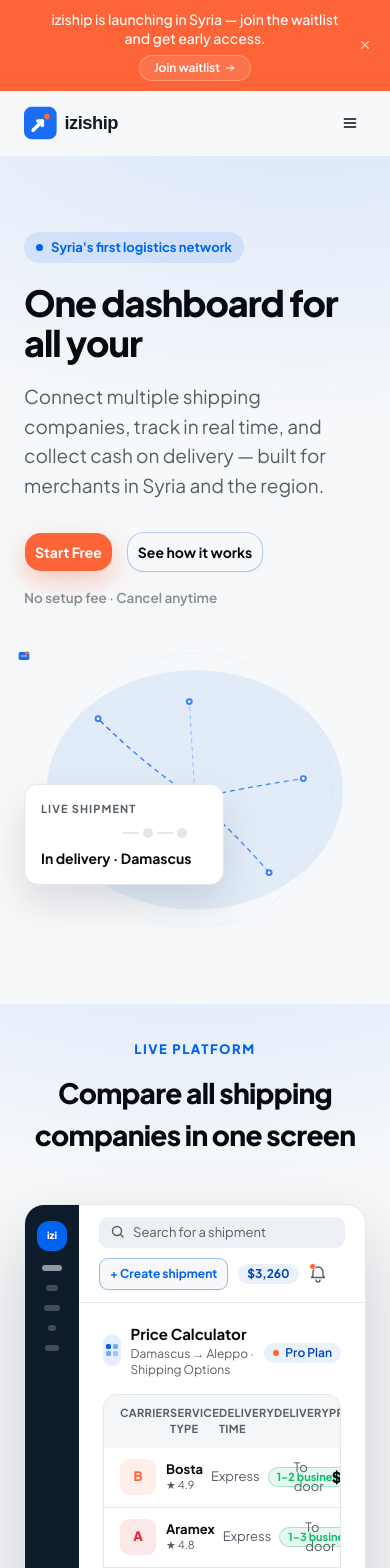
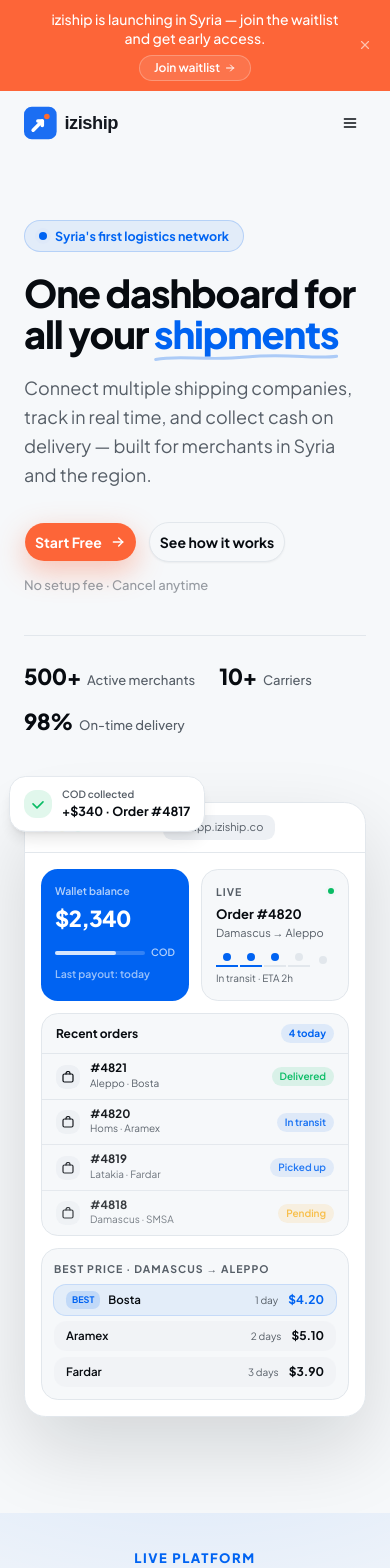
Before and after one commit to Saeed-Altout/iziship, a Next.js app: page /en in a window 390 px wide. Shown: the top 1568 px of the page. Built offline with nearby package versions, Linux system fonts and the light colour scheme.

Commit message:
feat: update hero section text formatting and enhance layout responsiveness

```diff
--- a/messages/ar.json
+++ b/messages/ar.json
@@ -17,8 +17,7 @@
   },
   "hero": {
     "badge": "أول شبكة لوجستية في سوريا",
-    "h1": "لوحة واحدة لكل {highlight}",
-    "h1Highlight": "شحناتك",
+    "h1": "لوحة واحدة لكل <highlight>شحناتك</highlight>",
     "sub": "اربط عدة شركات شحن، وتتبع في الوقت الفعلي، وحصّل الدفع عند التسليم — مصمم للتجار في سوريا والمنطقة.",
     "cta1": "ابدأ مجاناً",
     "cta2": "شاهد كيف يعمل",
--- a/messages/en.json
+++ b/messages/en.json
@@ -17,8 +17,7 @@
   },
   "hero": {
     "badge": "Syria's first logistics network",
-    "h1": "One dashboard for all your {highlight}",
-    "h1Highlight": "shipments",
+    "h1": "One dashboard for all your <highlight>shipments</highlight>",
     "sub": "Connect multiple shipping companies, track in real time, and collect cash on delivery — built for merchants in Syria and the region.",
     "cta1": "Start Free",
     "cta2": "See how it works",
--- a/src/components/marketing/hero.tsx
+++ b/src/components/marketing/hero.tsx
@@ -2,148 +2,392 @@
 
 import { useTranslations, useLocale } from "next-intl";
 import { Button } from "@/components/ui/button";
+import { IconArrowRight } from "@tabler/icons-react";
+import { type ILocale } from "@/i18n/routing";
+import { isRtl } from "@/lib/i18n";
 
 export function HeroSection() {
   const t = useTranslations("hero");
-  const locale = useLocale();
-  const isAr = locale === "ar";
+  const locale = useLocale() as ILocale;
+  const rtl = isRtl(locale);
 
   return (
-    <section
-      className="px-6 pb-20 pt-19"
+    <section className="relative overflow-hidden px-6 pb-24 pt-16">
+      {/* Grid texture */}
+      {/* <div
+        className="pointer-events-none absolute inset-0 opacity-[0.025]"
         style={{
-        background:
-          "radial-gradient(1100px 540px at 78% -8%, color-mix(in oklch, var(--primary) 12%, transparent) 0%, transparent 62%), var(--background)",
+          backgroundImage:
+            "linear-gradient(var(--foreground) 1px, transparent 1px), linear-gradient(90deg, var(--foreground) 1px, transparent 1px)",
+          backgroundSize: "48px 48px",
         }}
+      /> */}
+
+      <div className="relative mx-auto grid max-w-7xl grid-cols-1 items-center gap-16 md:grid-cols-[1.1fr_1fr]">
+        {/* ── Left ── */}
+        <div className="animate-iz-fade-up flex flex-col">
+          <div className="inline-flex w-fit items-center gap-2 rounded-full border border-primary/20 bg-primary/8 px-3.5 py-1.5 text-[12.5px] font-bold text-primary">
+            <span className="relative flex size-2">
+              <span className="absolute inline-flex h-full w-full animate-ping rounded-full bg-primary opacity-60" />
+              <span className="relative inline-flex size-2 rounded-full bg-primary" />
+            </span>
+            {t("badge")}
+          </div>
+
+          <h1 className="mt-5 text-[clamp(38px,4.8vw,62px)] font-extrabold leading-[1.08] tracking-[-0.03em] text-foreground">
+            {t.rich("h1", {
+              highlight: (chunks) => (
+                <span className="relative inline-block whitespace-nowrap">
+                  <span className="relative z-10 text-primary">{chunks}</span>
+                  <svg
+                    className="absolute -bottom-2 start-0 w-full"
+                    viewBox="0 0 220 12"
+                    preserveAspectRatio="none"
+                    aria-hidden="true"
                   >
-      <div className="mx-auto grid max-w-7xl grid-cols-1 items-center gap-12 md:grid-cols-[1.04fr_1fr] md:gap-13">
-
-        {/* Left column */}
-        <div className="animate-iz-fade-up">
-          <span className="inline-flex items-center gap-2 rounded-full bg-primary/10 px-3 py-1.5 text-[13px] font-bold text-primary">
-            <span className="size-1.75 shrink-0 rounded-full bg-primary" />
-            {t("badge")}
+                    <path
+                      d="M2 9 C30 3, 60 11, 110 6 C160 1, 190 9, 218 5"
+                      fill="none"
+                      stroke="currentColor"
+                      strokeWidth="3.5"
+                      strokeLinecap="round"
+                      strokeLinejoin="round"
+                      className="text-primary/30"
+                    />
+                    <path
+                      d="M2 9 C30 3, 60 11, 110 6 C160 1, 190 9, 218 5"
+                      fill="none"
+                      stroke="currentColor"
+                      strokeWidth="2"
+                      strokeLinecap="round"
+                      strokeLinejoin="round"
+                      strokeDasharray="218"
+                      strokeDashoffset="218"
+                      className="text-primary"
+                    >
+                      <animate
+                        attributeName="stroke-dashoffset"
+                        from="218"
+                        to="0"
+                        dur="0.8s"
+                        begin="0.4s"
+                        fill="freeze"
+                        calcMode="spline"
+                        keySplines="0.4 0 0.2 1"
+                      />
+                    </path>
+                  </svg>
                 </span>
-
-          <h1 className="mt-5 text-[clamp(36px,4.5vw,58px)] font-extrabold leading-[1.1] tracking-[-0.03em] text-foreground">
-            {t.rich("h1", {
-              highlight: (chunks) => <span className="text-primary">{chunks}</span>,
+              ),
             })}
           </h1>
 
-          <p className="mt-5 max-w-130 text-[19px] leading-[1.55] text-muted-foreground">
+          <p className="mt-5 max-w-[520px] text-[18px] leading-[1.6] text-muted-foreground">
             {t("sub")}
           </p>
 
-          <div className="mt-8 flex flex-wrap gap-3.5">
+          <div className="mt-8 flex flex-wrap gap-3">
             <Button
               asChild
               size="lg"
-              className="rounded-xl bg-accent font-bold text-accent-foreground shadow-[0_10px_24px_color-mix(in_oklch,var(--accent)_30%,transparent)] hover:bg-accent/90"
+              className="rounded-full bg-accent font-bold text-accent-foreground shadow-[0_10px_28px_color-mix(in_oklch,var(--accent)_35%,transparent)] hover:bg-accent/90 transition-shadow"
             >
-              <a href="#cta">{t("cta1")}</a>
+              <a href="#cta" className="gap-2">
+                {t("cta1")} <IconArrowRight size={17} />
+              </a>
             </Button>
-            <Button asChild variant="outline" size="lg" className="rounded-xl border-primary/25 font-bold hover:border-primary">
+            <Button
+              asChild
+              variant="outline"
+              size="lg"
+              className="rounded-full font-bold hover:border-primary/40 hover:bg-primary/5"
+            >
               <a href="#how">{t("cta2")}</a>
             </Button>
           </div>
 
-          <p className="mt-4 text-[13.5px] font-semibold text-muted-foreground/70">
+          <p className="mt-3.5 text-[13px] font-medium text-muted-foreground/60">
             {t("note")}
           </p>
+
+          <div className="mt-10 flex flex-wrap items-center gap-x-6 gap-y-3 border-t border-border pt-6">
+            {[
+              { num: "500+", label: "Active merchants" },
+              { num: "10+", label: "Carriers" },
+              { num: "98%", label: "On-time delivery" },
+            ].map((s) => (
+              <div key={s.num} className="flex items-baseline gap-1.5">
+                <span className="text-[22px] font-extrabold tracking-tight text-foreground">
+                  {s.num}
+                </span>
+                <span className="text-[13px] font-medium text-muted-foreground">
+                  {s.label}
+                </span>
+              </div>
+            ))}
+          </div>
         </div>
 
-        {/* Right column */}
-        <div className="relative">
-          <HeroMap isAr={isAr} cardLabel={t("card.label")} cardStatus={t("card.status")} />
+        {/* ── Right: Dashboard mockup ── */}
+        <div className="animate-iz-fade-up" style={{ animationDelay: "0.15s" }}>
+          <DashboardMockup rtl={rtl} />
         </div>
       </div>
     </section>
   );
 }
 
-function HeroMap({ isAr, cardLabel, cardStatus }: { isAr: boolean; cardLabel: string; cardStatus: string }) {
+const ORDERS = [
+  {
+    id: "#4821",
+    dest: "Aleppo",
+    carrier: "Bosta",
+    status: "Delivered",
+    statusColor: "success",
+  },
+  {
+    id: "#4820",
+    dest: "Homs",
+    carrier: "Aramex",
+    status: "In transit",
+    statusColor: "primary",
+  },
+  {
+    id: "#4819",
+    dest: "Latakia",
+    carrier: "Fardar",
+    status: "Picked up",
+    statusColor: "primary",
+  },
+  {
+    id: "#4818",
+    dest: "Damascus",
+    carrier: "SMSA",
+    status: "Pending",
+    statusColor: "warning",
+  },
+];
+
+const STATUS_COLORS: Record<string, string> = {
+  success: "bg-success/12 text-success",
+  primary: "bg-primary/10 text-primary",
+  warning: "bg-warning/15 text-warning",
+};
+
+function DashboardMockup({ rtl }: { rtl: boolean }) {
   return (
-    <div className="relative">
-      <svg viewBox="0 0 600 470" width="100%" className="block overflow-visible">
-        <defs>
-          <linearGradient id="izRoute" x1="0%" y1="0%" x2="100%" y2="0%">
-            <stop offset="0%" stopColor="#1B6EF3" />
-            <stop offset="100%" stopColor="#5B9BFF" />
-          </linearGradient>
-        </defs>
+    <div
+      className="relative rounded-2xl border border-border bg-card shadow-[0_32px_80px_oklch(0.148_0.012_253/14%)]"
+      dir={rtl ? "rtl" : "ltr"}
+    >
+      {/* Window chrome */}
+      <div className="flex items-center gap-1.5 border-b border-border px-4 py-3">
+        <span className="size-2.5 rounded-full bg-red-400" />
+        <span className="size-2.5 rounded-full bg-yellow-400" />
+        <span className="size-2.5 rounded-full bg-green-400" />
+        <div className="mx-auto flex items-center gap-1.5 rounded-md bg-muted px-3 py-1 text-[11px] text-muted-foreground">
+          <svg width="10" height="10" viewBox="0 0 10 10" fill="none">
+            <circle
+              cx="5"
+              cy="5"
+              r="4"
+              stroke="currentColor"
+              strokeWidth="1.2"
+            />
+            <path
+              d="M5 3v2.5l1.5 1"
+              stroke="currentColor"
+              strokeWidth="1.2"
+              strokeLinecap="round"
+            />
+          </svg>
+          app.iziship.co
+        </div>
+      </div>
 
-        <ellipse cx="300" cy="235" rx="260" ry="210" fill="oklch(0.541 0.233 258 / 8%)" />
-        <circle cx="300" cy="235" r="240" fill="none" stroke="oklch(0.541 0.233 258 / 20%)" strokeWidth="1.2" strokeDasharray="2 6" />
+      <div className="p-4 space-y-3">
+        {/* Top row: wallet + tracking progress */}
+        <div className="grid grid-cols-2 gap-3">
+          {/* Wallet card */}
+          <div className="rounded-xl bg-primary p-3.5 text-primary-foreground">
+            <p className="text-[10.5px] font-semibold opacity-70">
+              Wallet balance
+            </p>
+            <p className="mt-1 text-[22px] font-extrabold tracking-tight">
+              $2,340
+            </p>
+            <div className="mt-2.5 flex items-center gap-1.5">
+              <div className="h-1 flex-1 rounded-full bg-white/20">
+                <div className="h-1 w-[68%] rounded-full bg-white/80" />
+              </div>
+              <span className="text-[10px] font-semibold opacity-70">COD</span>
+            </div>
+            <p className="mt-1.5 text-[10.5px] font-semibold opacity-60">
+              Last payout: today
+            </p>
+          </div>
 
-        {[
-          { d: "M300,250 Q210,190 130,110", dur: "1.8s" },
-          { d: "M300,250 Q390,230 490,215", dur: "2.1s" },
-          { d: "M300,250 Q370,310 430,380", dur: "2.4s" },
-        ].map((r, i) => (
-          <path key={i} id={`izR${i + 1}`} d={r.d} fill="none" stroke="url(#izRoute)" strokeWidth="2.4" strokeDasharray="7 9" strokeLinecap="round">
-            <animate attributeName="stroke-dashoffset" from="0" to="-64" dur={r.dur} repeatCount="indefinite" />
-          </path>
-        ))}
-        {[
-          { d: "M300,250 Q210,250 100,240", dur: "2.6s" },
-          { d: "M300,250 Q295,160 290,80", dur: "2.2s" },
-        ].map((r, i) => (
-          <path key={i} d={r.d} fill="none" stroke="#9DBEFF" strokeWidth="2" strokeDasharray="6 8" strokeLinecap="round">
-            <animate attributeName="stroke-dashoffset" from="0" to="-56" dur={r.dur} repeatCount="indefinite" />
-          </path>
-        ))}
-
-        {[{ cx: 130, cy: 110 }, { cx: 490, cy: 215 }, { cx: 430, cy: 380 }, { cx: 100, cy: 240 }, { cx: 290, cy: 80 }].map((p, i) => (
-          <g key={i}>
-            <circle cx={p.cx} cy={p.cy} r={6} fill="#1B6EF3" opacity={0.85} />
-            <circle cx={p.cx} cy={p.cy} r={2.5} fill="white" />
-          </g>
-        ))}
-
-        <circle cx="300" cy="250" fill="none" stroke="#FF6B2C" strokeWidth="2" r="10" opacity="0">
-          <animate attributeName="r" values="10;36" dur="2.6s" repeatCount="indefinite" />
-          <animate attributeName="opacity" values="0.6;0" dur="2.6s" repeatCount="indefinite" />
-        </circle>
-        <circle cx="300" cy="250" r="9" fill="#FF6B2C" />
-        <circle cx="300" cy="250" r="3.4" fill="white" />
-
-        {[1, 2, 3].map((i) => (
-          <g key={i}>
-            <animateMotion dur={`${i * 1.2 + 2.4}s`} repeatCount="indefinite" rotate="auto">
-              <mpath href={`#izR${i}`} />
-            </animateMotion>
-            <rect x="-9" y="-7" width="18" height="14" rx="3" fill="#1B6EF3" />
-            <line x1="-5" y1="0" x2="5" y2="0" stroke="white" strokeWidth="1.4" strokeLinecap="round" />
-            <circle cx="5" cy="-5" r="3" fill="#FF6B2C" />
-          </g>
-        ))}
-      </svg>
-
-      <div className={`animate-iz-float absolute bottom-[12%] z-10 min-w-50 rounded-[14px] border border-border bg-card p-4 shadow-[0_18px_40px_oklch(0.148_0.012_253/12%)] ${isAr ? "-inset-e-1.5" : "-inset-s-1.5"}`}>
-        <p className="mb-2.5 text-[11px] font-bold uppercase tracking-widest text-muted-foreground">
-          {cardLabel}
+          {/* Live tracking card */}
+          <div className="rounded-xl border border-border bg-background p-3.5">
+            <div className="flex items-center justify-between">
+              <p className="text-[10.5px] font-bold uppercase tracking-widest text-muted-foreground">
+                Live
               </p>
-        <div className="mb-2.5 flex items-center gap-1">
-          {[0, 1, 2, 3, 4].map((i) => (
-            <div key={i} className="flex items-center gap-1">
+              <span className="flex size-1.5 rounded-full bg-success">
+                <span className="animate-ping size-1.5 rounded-full bg-success opacity-60" />
+              </span>
+            </div>
+            <p className="mt-1.5 text-[13px] font-bold text-foreground">
+              Order #4820
+            </p>
+            <p className="text-[11px] text-muted-foreground">
+              Damascus → Aleppo
+            </p>
+            <div className="mt-3 flex items-center gap-0.5">
+              {["Created", "Pickup", "Transit", "Delivery", "Done"].map(
+                (s, i) => (
                   <div
-                className="size-2.5 shrink-0 rounded-full"
-                style={{
-                  background: i < 2 ? "var(--color-primary)" : i === 2 ? "var(--color-accent)" : "var(--color-border)",
-                  border: i === 2 ? "2px solid var(--color-accent)" : "none",
-                }}
+                    key={s}
+                    className="flex flex-1 flex-col items-center gap-1"
+                  >
+                    <div
+                      className={`size-2 rounded-full ${i <= 2 ? "bg-primary" : "bg-border"}`}
                     />
                     {i < 4 && (
                       <div
-                  className="h-0.5 w-4 rounded-full"
-                  style={{ background: i < 2 ? "var(--color-primary)" : "var(--color-border)" }}
+                        className={`h-0.5 w-full ${i < 2 ? "bg-primary" : "bg-border"}`}
                       />
                     )}
                   </div>
+                ),
+              )}
+            </div>
+            <p className="mt-1 text-[10px] text-muted-foreground">
+              In transit · ETA 2h
+            </p>
+          </div>
+        </div>
+
+        {/* Orders table */}
+        <div className="rounded-xl border border-border bg-background overflow-hidden">
+          <div className="flex items-center justify-between px-3.5 py-2.5 border-b border-border">
+            <p className="text-[12px] font-bold text-foreground">
+              Recent orders
+            </p>
+            <span className="rounded-md bg-primary/10 px-2 py-0.5 text-[10px] font-bold text-primary">
+              4 today
+            </span>
+          </div>
+          <div className="divide-y divide-border">
+            {ORDERS.map((o, i) => (
+              <div
+                key={o.id}
+                className="flex items-center justify-between px-3.5 py-2"
+                style={{ opacity: 1 - i * 0.07 }}
+              >
+                <div className="flex items-center gap-2.5">
+                  <div className="flex size-6 shrink-0 items-center justify-center rounded-md bg-muted">
+                    <svg width="12" height="12" viewBox="0 0 12 12" fill="none">
+                      <rect
+                        x="1"
+                        y="3"
+                        width="10"
+                        height="8"
+                        rx="1.5"
+                        stroke="currentColor"
+                        strokeWidth="1.2"
+                      />
+                      <path
+                        d="M4 3V2.5a2 2 0 014 0V3"
+                        stroke="currentColor"
+                        strokeWidth="1.2"
+                        strokeLinecap="round"
+                      />
+                    </svg>
+                  </div>
+                  <div>
+                    <p className="text-[11.5px] font-bold text-foreground leading-none">
+                      {o.id}
+                    </p>
+                    <p className="text-[10px] text-muted-foreground mt-0.5">
+                      {o.dest} · {o.carrier}
+                    </p>
+                  </div>
+                </div>
+                <span
+                  className={`rounded-full px-2 py-0.5 text-[10px] font-semibold ${STATUS_COLORS[o.statusColor]}`}
+                >
+                  {o.status}
+                </span>
+              </div>
             ))}
           </div>
-        <p className="text-sm font-bold text-foreground">{cardStatus}</p>
+        </div>
+
+        {/* Carrier compare strip */}
+        <div className="rounded-xl border border-border bg-background p-3">
+          <p className="mb-2 text-[10.5px] font-bold uppercase tracking-widest text-muted-foreground">
+            Best price · Damascus → Aleppo
+          </p>
+          <div className="space-y-1.5">
+            {[
+              { name: "Bosta", price: "$4.20", eta: "1 day", best: true },
+              { name: "Aramex", price: "$5.10", eta: "2 days", best: false },
+              { name: "Fardar", price: "$3.90", eta: "3 days", best: false },
+            ].map((c) => (
+              <div
+                key={c.name}
+                className={`flex items-center justify-between rounded-lg px-3 py-1.5 ${c.best ? "bg-primary/8 ring-1 ring-primary/20" : "bg-muted/50"}`}
+              >
+                <div className="flex items-center gap-2">
+                  {c.best && (
+                    <span className="rounded-sm bg-primary/15 px-1.5 py-0.5 text-[9px] font-bold text-primary">
+                      BEST
+                    </span>
+                  )}
+                  <span className="text-[11.5px] font-semibold text-foreground">
+                    {c.name}
+                  </span>
+                </div>
+                <div className="flex items-center gap-2.5">
+                  <span className="text-[10px] text-muted-foreground">
+                    {c.eta}
+                  </span>
+                  <span
+                    className={`text-[12px] font-bold ${c.best ? "text-primary" : "text-foreground"}`}
+                  >
+                    {c.price}
+                  </span>
+                </div>
+              </div>
+            ))}
+          </div>
+        </div>
+      </div>
+
+      {/* Floating notification */}
+      <div
+        className={`animate-iz-float absolute -top-5 z-10 flex items-center gap-2.5 rounded-xl border border-border bg-card px-3.5 py-2.5 shadow-lg ${rtl ? "-right-4" : "-left-4"}`}
+      >
+        <div className="flex size-7 items-center justify-center rounded-lg bg-success/12 text-success">
+          <svg width="14" height="14" viewBox="0 0 14 14" fill="none">
+            <path
+              d="M2 7l4 4 6-6"
+              stroke="currentColor"
+              strokeWidth="1.6"
+              strokeLinecap="round"
+              strokeLinejoin="round"
+            />
+          </svg>
+        </div>
+        <div>
+          <p className="text-[10px] font-semibold text-muted-foreground">
+            COD collected
+          </p>
+          <p className="text-[12.5px] font-bold text-foreground">
+            +$340 · Order #4817
+          </p>
+        </div>
       </div>
     </div>
   );
```
Lines whose indentation alone changed are shown as unchanged.
